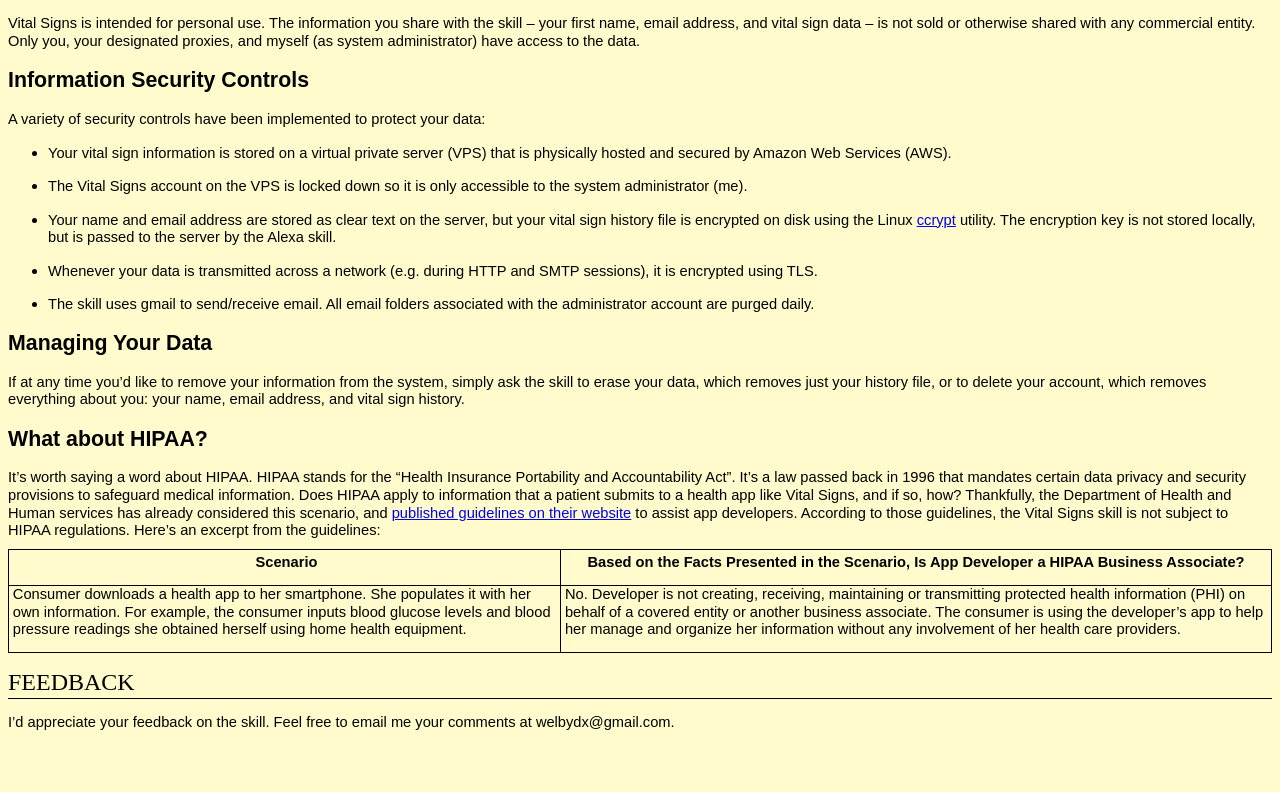
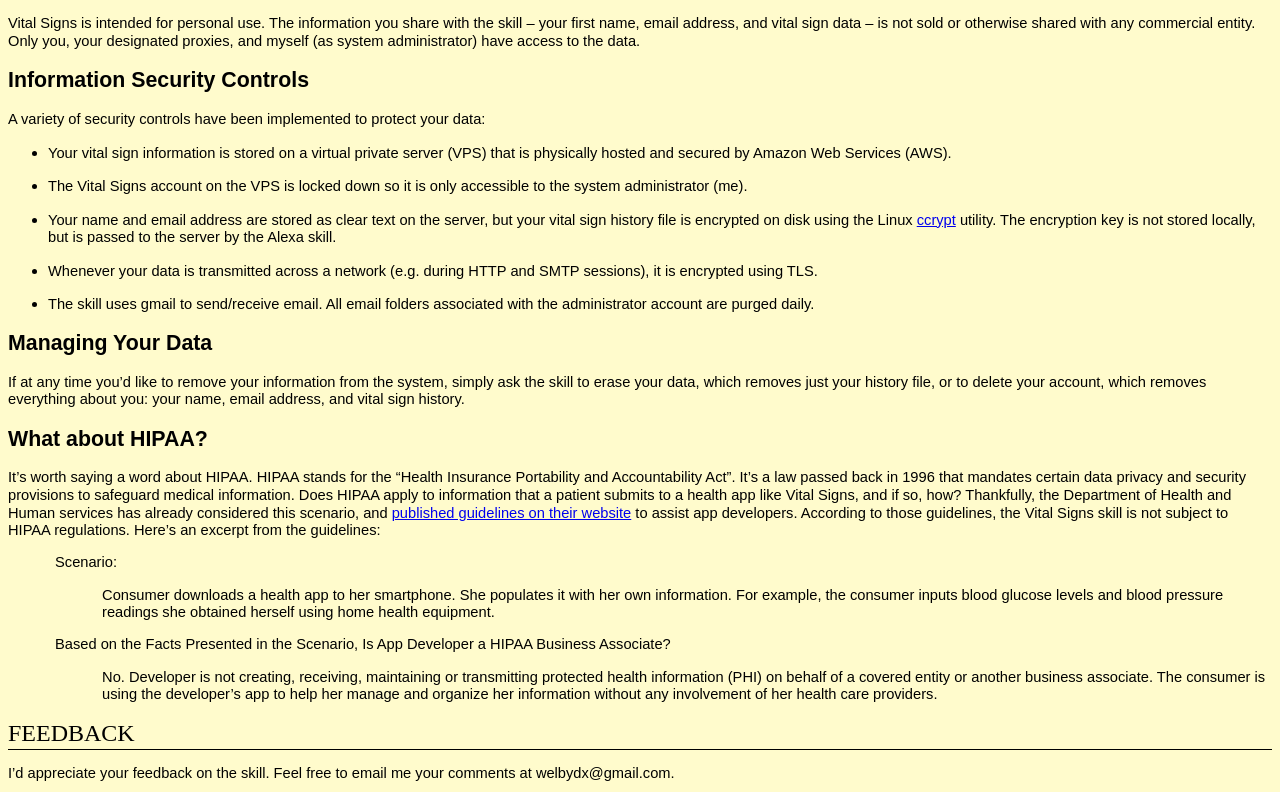
Before and after one commit to glmck13/VitalSigns, a plain HTML site: page VitalSigns.html in a window 1280 px wide. Shown: the part 3208-4000 px from the top of the page. Before the commit the page ends 3949 px from the top, so only its background shows below. Drawn offline with Linux system fonts and the light colour scheme.

Commit message:
Add files via upload

```diff
--- a/VitalSigns.html
+++ b/VitalSigns.html
@@ -5,15 +5,12 @@
 	<title>Vital Signs</title>
 	<meta name="generator" content="LibreOffice 6.0.7.3 (Linux)"/>
 	<meta name="created" content="2019-05-13T18:28:07.359828118"/>
-	<meta name="changed" content="2019-05-20T14:23:29.654838484"/>
+	<meta name="changed" content="2019-05-20T20:39:39.204896221"/>
 	<style type="text/css">
 		@page { size: 8.27in 11.69in; margin: 0.79in }
 		p { margin-bottom: 0.1in; direction: inherit; line-height: 120% }
 		p.western { font-family: "Carlito", sans-serif; font-size: 11pt }
 		p.cjk { font-size: 10pt }
-		td p { margin-bottom: 0.1in; direction: inherit; line-height: 120% }
-		td p.western { font-family: "Carlito", sans-serif; font-size: 11pt }
-		td p.cjk { font-size: 10pt }
 		h1 { margin-bottom: 0.08in; border-top: none; border-bottom: 1px solid #000000; border-left: none; border-right: none; padding-top: 0in; padding-bottom: 0.02in; padding-left: 0in; padding-right: 0in; direction: inherit; text-transform: uppercase }
 		h1.western { font-family: "Caladea", serif; font-size: 18pt; font-weight: normal }
 		h1.cjk { font-family: "Source Han Sans CN Regular"; font-size: 18pt; font-weight: normal }
@@ -21,9 +18,6 @@
 		h2.western { font-family: "Albany", sans-serif; font-size: 16pt }
 		h2.cjk { font-family: "Noto Sans CJK SC Regular"; font-size: 16pt }
 		h2.ctl { font-family: "Lohit Devanagari"; font-size: 16pt }
-		th p { margin-bottom: 0.1in; direction: inherit; line-height: 120% }
-		th p.western { font-family: "Carlito", sans-serif; font-size: 11pt }
-		th p.cjk { font-size: 10pt }
 		a:link { so-language: zxx }
 	</style>
 </head>
@@ -37,7 +31,7 @@
 </p>
 <p class="western" style="margin-bottom: 0in; line-height: 100%"><font face="Liberation Serif, serif"><font size="3" style="font-size: 12pt"><i>**Disclaimer:
 This tool is for informational purposes only, and is not intended as
-a substitute for professional medical advice.  Always seek input from
+a substitute for professional medical advice. Always seek input from
 a qualified health provider regarding any medical condition you may
 have. In case of a medical emergency, seek treatment immediately.</i></font></font></p>
 <h1 class="western"><a name="__RefHeading___Toc116_3748293789"></a><a name="__RefHeading___Toc109_562478963"></a><a name="__RefHeading___Toc109_1211803896"></a>
@@ -308,40 +302,21 @@
 guidelines on their website</a> to assist app developers. According
 to those guidelines, the Vital Signs skill is not subject to HIPAA
 regulations. Here’s an excerpt from the guidelines:</p>
-<table width="100%" cellpadding="4" cellspacing="0">
-	<col width="128*">
-	<col width="128*">
-	<thead>
-		<tr valign="top">
-			<th style="border-top: 1px solid #000000; border-bottom: 1px solid #000000; border-left: 1px solid #000000; border-right: none; padding-top: 0.04in; padding-bottom: 0.04in; padding-left: 0.04in; padding-right: 0in">
-				<p class="western">Scenario</p>
-			</th>
-			<th style="border: 1px solid #000000; padding: 0.04in">
-				<p class="western">Based on the Facts Presented in the Scenario,
-				Is App Developer a HIPAA Business Associate?</p>
-			</th>
-		</tr>
-	</thead>
-	<tbody>
-		<tr valign="top">
-			<td style="border-top: none; border-bottom: 1px solid #000000; border-left: 1px solid #000000; border-right: none; padding-top: 0in; padding-bottom: 0.04in; padding-left: 0.04in; padding-right: 0in">
-				<p class="western">Consumer downloads a health app to her
-				smartphone. She populates it with her own information. For
-				example, the consumer inputs blood glucose levels and blood
-				pressure readings she obtained herself using home health
-				equipment.</p>
-			</td>
-			<td style="border-top: none; border-bottom: 1px solid #000000; border-left: 1px solid #000000; border-right: 1px solid #000000; padding-top: 0in; padding-bottom: 0.04in; padding-left: 0.04in; padding-right: 0.04in">
-				<p class="western">No. Developer is not creating, receiving,
-				maintaining or transmitting protected health information (PHI) on
-				behalf of a covered entity or another business associate. The
-				consumer is using the developer’s app to help her manage and
-				organize her information without any involvement of her health
-				care providers.</p>
-			</td>
-		</tr>
-	</tbody>
-</table>
+<p class="western" style="margin-left: 0.49in">Scenario:</p>
+<p class="western" style="margin-left: 0.98in">Consumer downloads a
+health app to her smartphone. She populates it with her own
+information. For example, the consumer inputs blood glucose levels
+and blood pressure readings she obtained herself using home health
+equipment.</p>
+<p class="western" style="margin-left: 0.49in">Based on the Facts
+Presented in the Scenario, Is App Developer a HIPAA Business
+Associate?</p>
+<p class="western" style="margin-left: 0.98in">No. Developer is not
+creating, receiving, maintaining or transmitting protected health
+information (PHI) on behalf of a covered entity or another business
+associate. The consumer is using the developer’s app to help her
+manage and organize her information without any involvement of her
+health care providers.</p>
 <h1 class="western"><a name="__RefHeading___Toc128_3748293789"></a>FEEDBACK</h1>
 <p class="western">I’d appreciate your feedback on the skill. Feel
 free to email me your comments at welbydx@gmail.com.</p>
```
